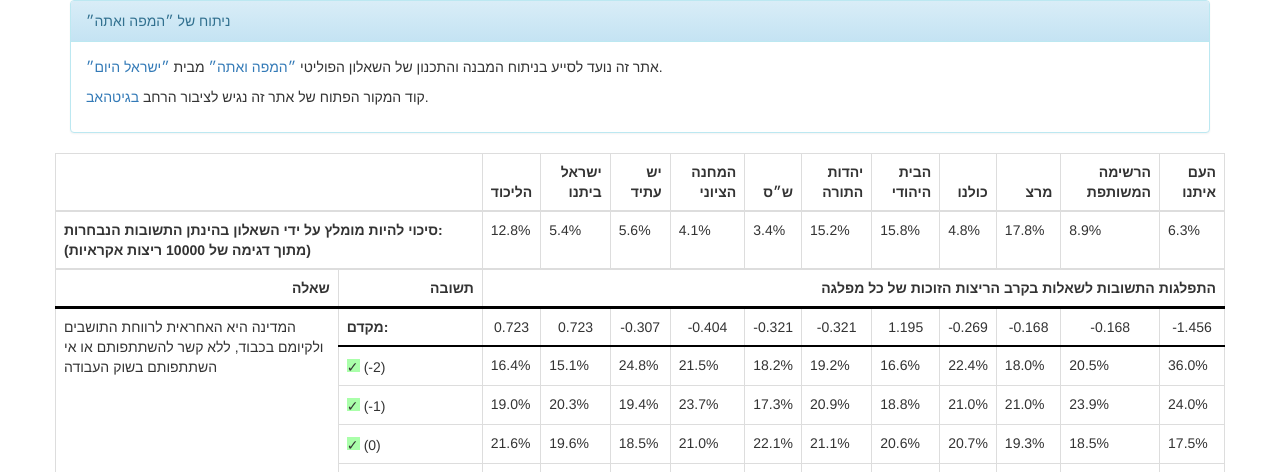
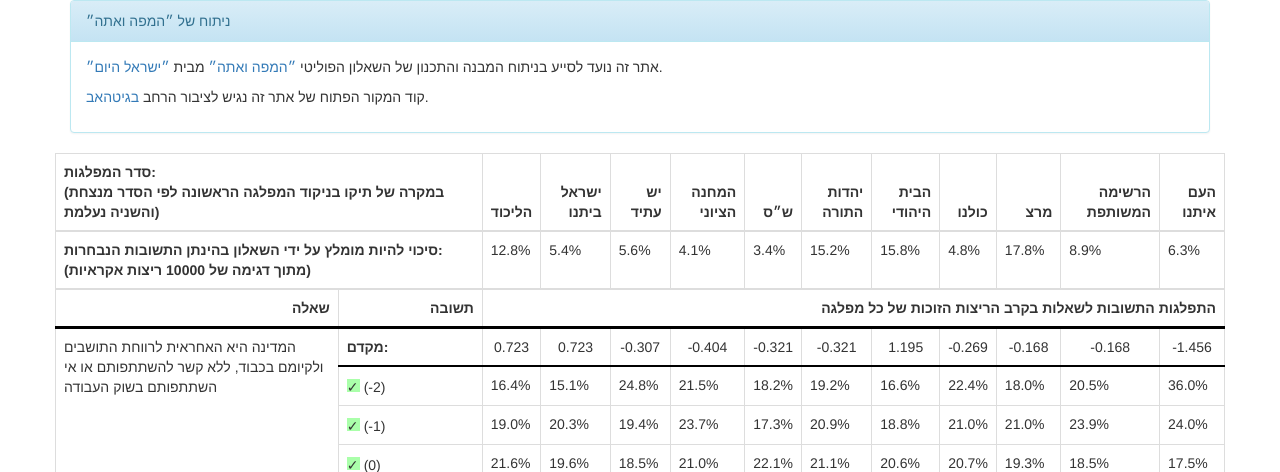
Before and after one commit to yairchu/hayom_map_re, a Django app: page / in a window 1280 px wide. Shown: the top 472 px of the page. Run offline with Django 3.2, Linux system fonts and the light colour scheme; data comes from the database, SQL or seed files in the repository; some libraries are stand-ins or nearby versions.

Commit message:
add text

```diff
--- a/hayom/templates/hayom/home.html
+++ b/hayom/templates/hayom/home.html
@@ -86,7 +86,11 @@
         <table class="table table-bordered">
           <thead>
             <tr>
-              <th colspan=2></th>
+              <th colspan=2 style="text-align: left;">
+                {% trans "סדר המפלגות" %}:
+                <br />
+                ({% trans "במקרה של תיקו בניקוד המפלגה הראשונה לפי הסדר מנצחת והשניה נעלמת" %})
+              </th>
               {% for party in parties %}
                 <th>{{ party.name }}</th>
               {% endfor %}
@@ -94,7 +98,7 @@
             <tr>
               <th colspan=2 style="text-align: left;">
                 {% trans "סיכוי להיות מומלץ על ידי השאלון בהינתן התשובות הנבחרות" %}:
-                <br>
+                <br />
                 ({% trans "מתוך דגימה של" %} {{num_runs}} {% trans "ריצות אקראיות" %})
               </th>
               {% for party in parties %}
```
